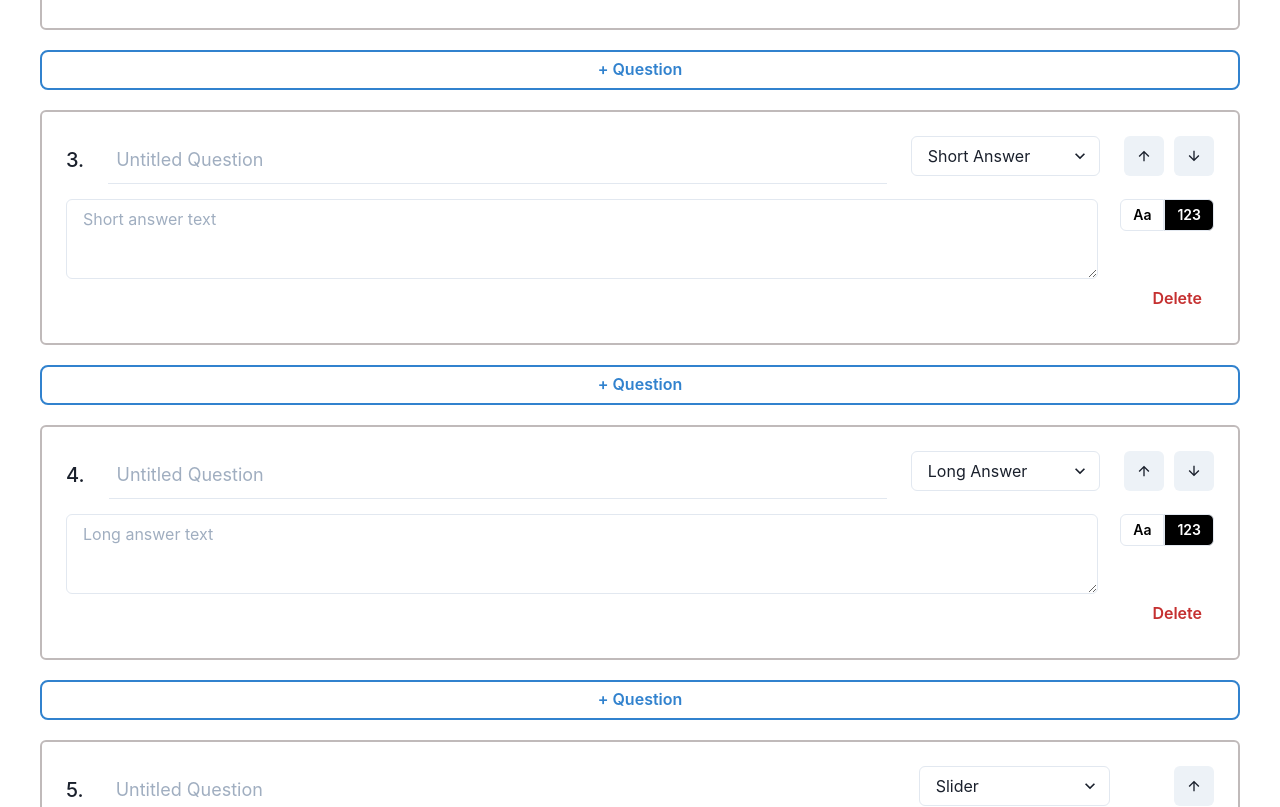
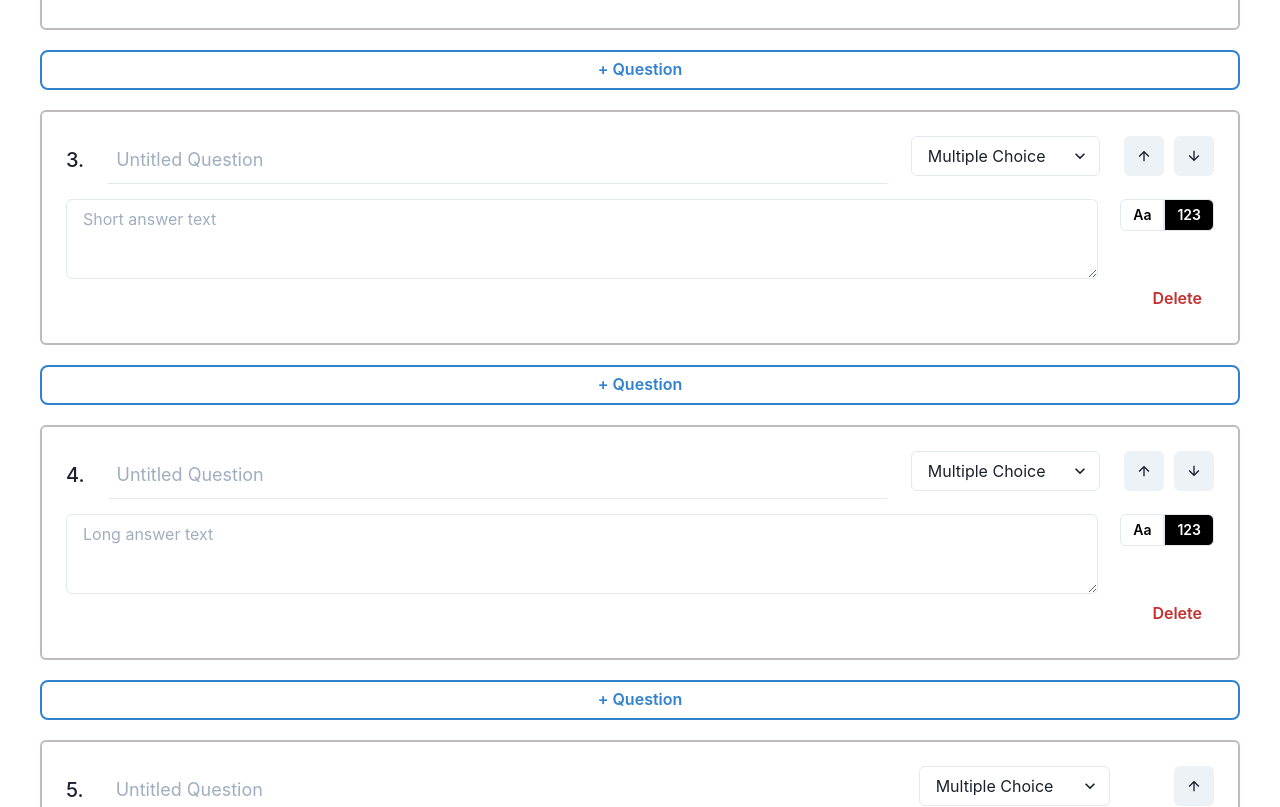
Before and after one commit to uwblueprint/headsupguys, a Next.js app: page /selfCheckQuestions in a window 1280 px wide. Shown: the part 1040-1847 px from the top of the page. Built offline with nearby package versions, Linux system fonts and the light colour scheme.

Commit message:
option usestate

```diff
--- a/src/components/selfCheckQuestion/index.tsx
+++ b/src/components/selfCheckQuestion/index.tsx
@@ -50,19 +50,38 @@ export const SelfCheckQuestionCard = ({
     const { isOpen, onOpen, onClose } = useDisclosure();
     //TO DO: connect these booleans with the actual database values
     const [flag, setFlag] = useBoolean();
-    const [option, setOptions] = React.useState(options);
-    // function addOneOption() {
-    //     const newOptions = [];
-    //     console.log(newOptions);
-    //     // newOptions.append(newOptions.length + 1);
-    //     setOptions(newOptions);
-    // }
 
-    // function removeOneOption(index) {
-    //     const newList = list.filter((item) => item.options[index] != index);
-    //     console.log(newList);
-    //     // setList(newList);
-    // }
+    const optionas = [
+        {
+            value: "multiple_choice",
+            label: "Multiple Choice",
+        },
+        {
+            value: "multi_select",
+            label: "Multi Select",
+        },
+        {
+            value: "short_answer",
+            label: "Short Answer",
+        },
+        {
+            value: "long_answer",
+            label: "Long Answer",
+        },
+        {
+            value: "slider",
+            label: "Slider",
+        },
+    ];
+
+    const [selectedOption, setSelectedOption] = React.useState(
+        optionas[0].value,
+    );
+    function questionType(e) {
+        setSelectedOption(e.target.value);
+        console.log(e.target.value);
+    }
+
     return (
         <Box overflowX="auto">
             <Box
@@ -91,20 +110,18 @@ export const SelfCheckQuestionCard = ({
                             mr={6}
                             isTruncated
                         />
-
                         <Select
+                            value={selectedOption}
                             minWidth={160}
                             width={280}
                             mr={6}
-                            defaultValue={type}
+                            onChange={(e) => questionType(e)}
                         >
-                            <option value="multiple_choice">
-                                Multiple Choice
-                            </option>
-                            <option value="multi_select">Multi Select</option>
-                            <option value="short_answer">Short Answer</option>
-                            <option value="long_answer">Long Answer</option>
-                            <option value="slider">Slider</option>
+                            {optionas.map((o) => (
+                                <option key={o.value} value={o.value}>
+                                    {o.label}
+                                </option>
+                            ))}
                         </Select>
                     </Menu>
                     {questionIndex != 0 && (
```
